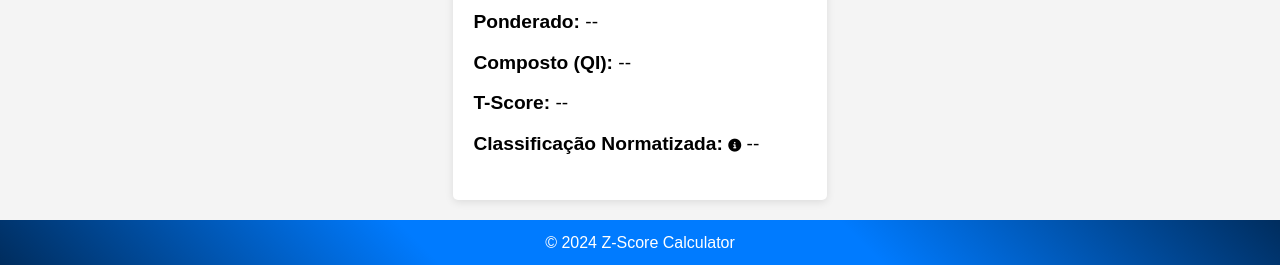
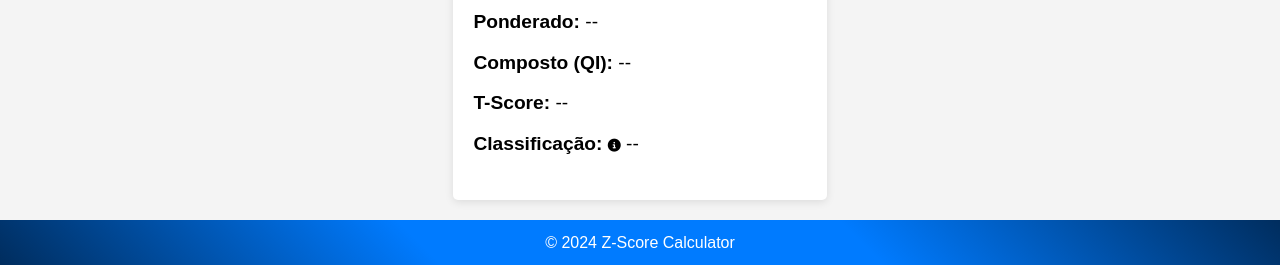
Before and after one commit to barbieri97/zscoreWeb, a website: page index.html in a window 1280 px wide. Shown: the part 613-878 px from the top of the page. Drawn offline with Linux system fonts and the light colour scheme.

Commit message:
melhorias nos textos visando a UI

```diff
--- a/index.html
+++ b/index.html
@@ -70,7 +70,7 @@
         <p>Composto (QI): <span id="scaled-score">--</span></p>
         <p>T-Score: <span id="t-score">--</span></p>
         <p>
-          Classificação Normatizada:
+          Classificação:
           <i
             class="fas fa-info-circle tooltip"
             title="Classificação para amostras normatizadas segundo guilmette (2020)"
```
